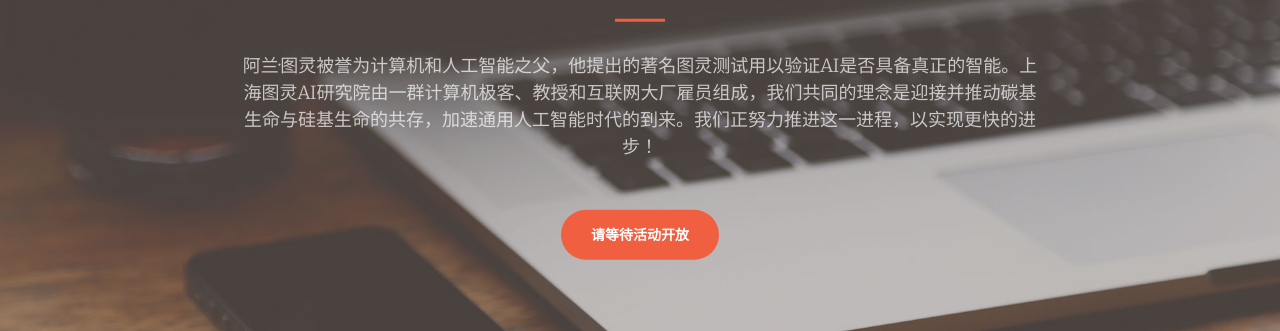
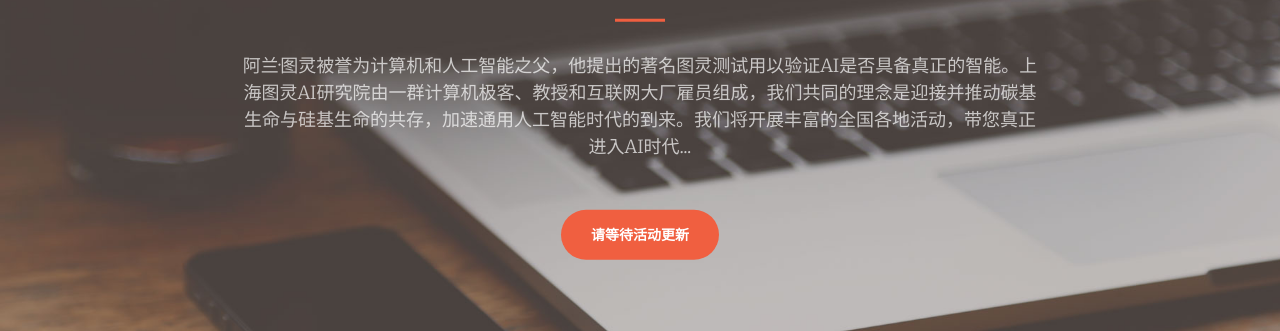
Before and after one commit to ceozyg3/ceozyg3, a Jekyll site: the page index.html, which Jekyll copies as it is, in a window 1280 px wide and 900 px high. Shown: the part 362-693 px from the top of the window. Built offline with Jekyll 4.4.1, drawn with Linux system fonts in a browser that asks for light colours; some of the changed text lies outside the part shown.

Commit message:
Update index.html

```diff
--- a/index.html
+++ b/index.html
@@ -85,8 +85,8 @@
         <div class="header-content-inner">
             <h1>A I 通过图灵 助力商业变现</h1>
             <hr>
-            <p>阿兰·图灵被誉为计算机和人工智能之父，他提出的著名图灵测试用以验证AI是否具备真正的智能。上海图灵AI研究院由一群计算机极客、教授和互联网大厂雇员组成，我们共同的理念是迎接并推动碳基生命与硅基生命的共存，加速通用人工智能时代的到来。我们正努力推进这一进程，以实现更快的进步！</p>
-            <a href="#about" class="btn btn-primary btn-xl page-scroll">请等待活动开放</a>
+            <p>阿兰·图灵被誉为计算机和人工智能之父，他提出的著名图灵测试用以验证AI是否具备真正的智能。上海图灵AI研究院由一群计算机极客、教授和互联网大厂雇员组成，我们共同的理念是迎接并推动碳基生命与硅基生命的共存，加速通用人工智能时代的到来。我们将开展丰富的全国各地活动，带您真正进入AI时代...</p>
+            <a href="#about" class="btn btn-primary btn-xl page-scroll">请等待活动更新</a>
         </div>
     </div>
 </header>
@@ -101,8 +101,8 @@
             <div class="col-lg-8 col-lg-offset-2 text-center">
                 <h2 class="section-heading">体验图灵AI</h2>
                 <hr class="light">
-                <p class="text-faded">图灵AI将为小微企业和个人推出垂类定制化GPT微调模型和专属知识库产品，打造高效决策引擎和智能客服方案。</p>
-                <a href="https://free.tuling.ai/" class="btn btn-default btn-xl" target="_blank">点击进入GPT-3.5页面>> </a>
+                <p class="text-faded">图灵AI将为小微企业和个人推出垂类定制化GPT微调模型和专属知识库产品，打造行业决策引擎和智能客服方案。</p>
+                <a href="https://free.tuling.ai/" class="btn btn-default btn-xl" target="_blank">免费体验GPT-3.5>> </a>
             </div>
         </div>
     </div>
```
